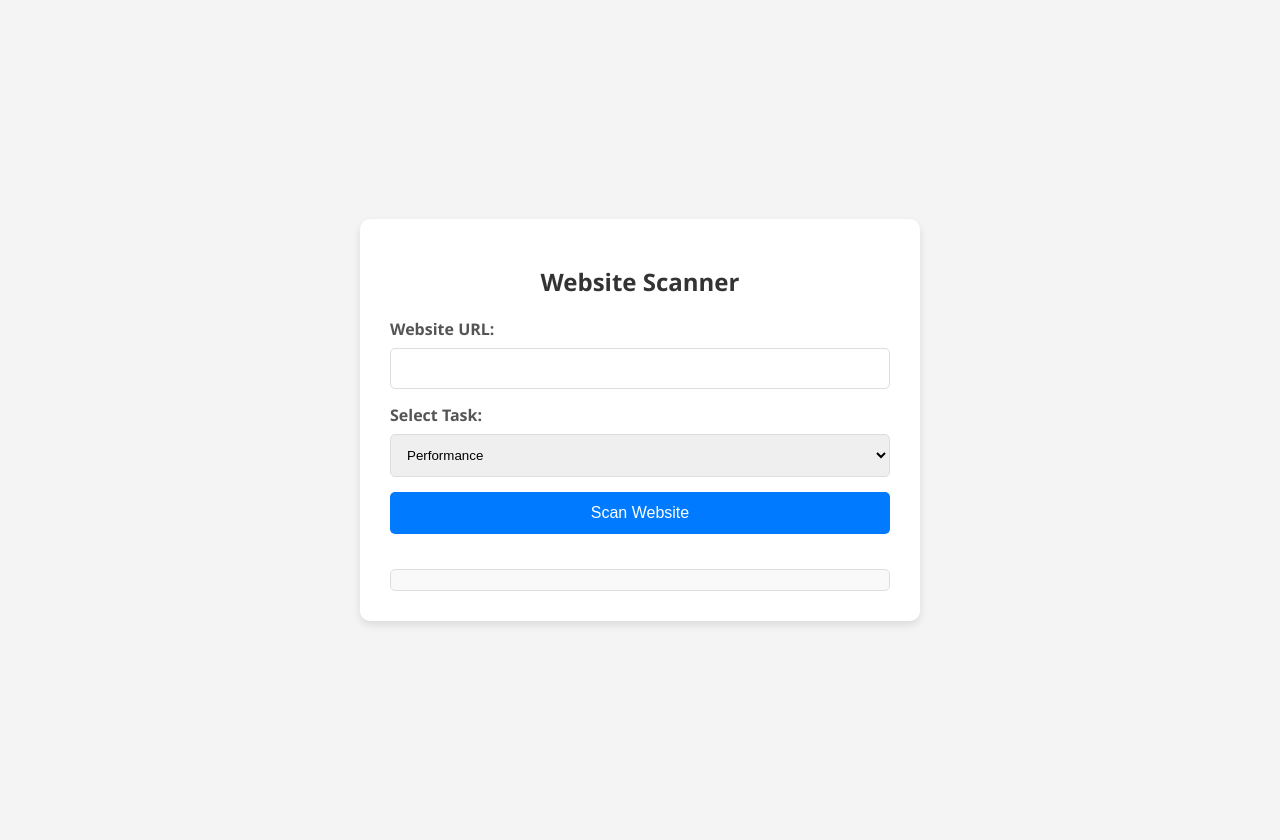
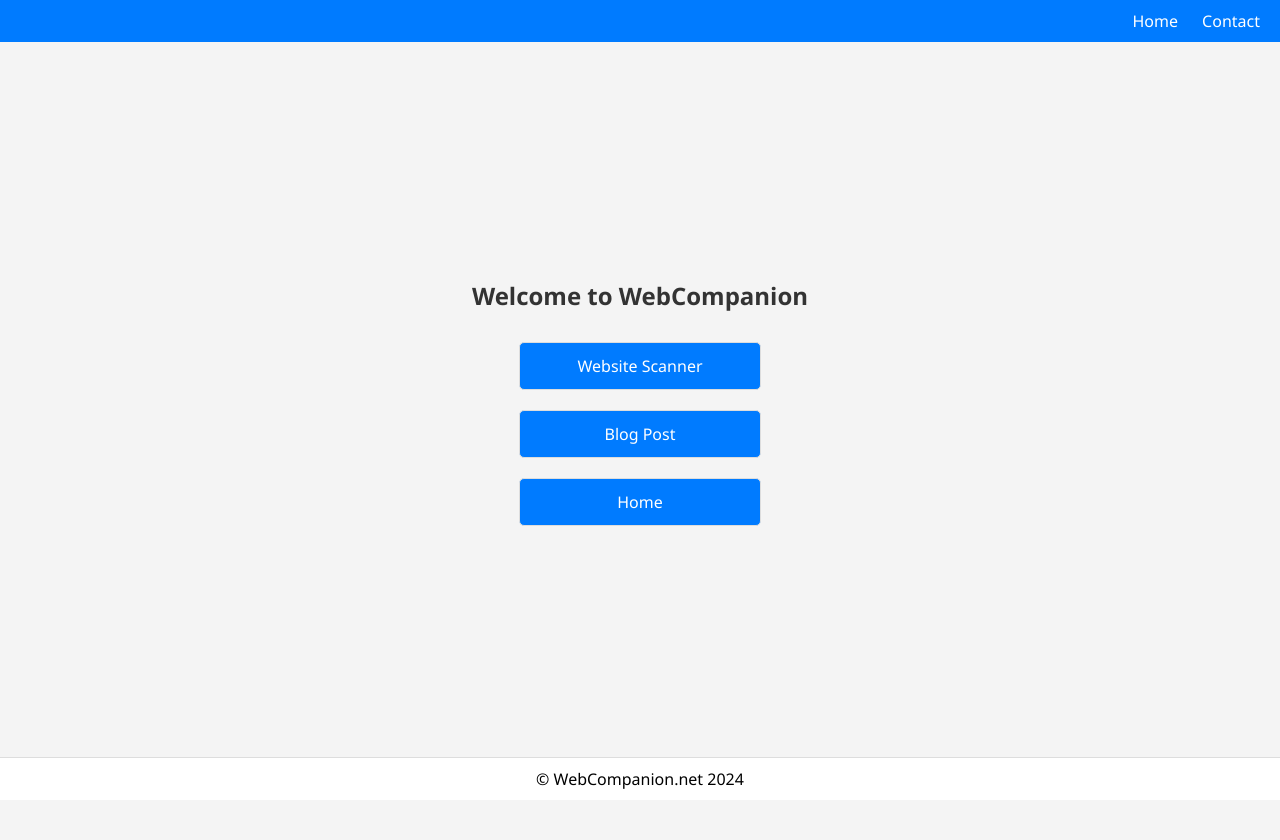
Before and after one commit to abiolashittu-org/webcompanion1, a Flask app: page / in a window 1280 px wide. After the commit the page ends 789 px from the top, so only its background shows below. Run offline with Flask 3, Linux system fonts and the light colour scheme.

Commit message:
Update webcompanion.html

```diff
--- a/templates/webcompanion.html
+++ b/templates/webcompanion.html
@@ -3,25 +3,38 @@
 <head>
     <meta charset="UTF-8">
     <meta name="viewport" content="width=device-width, initial-scale=1.0">
-    <title>Website Scanner</title>
+    <title>WebCompanion Home</title>
     <style>
         body {
             font-family: 'Segoe UI', Tahoma, Geneva, Verdana, sans-serif;
             background-color: #f4f4f4;
             margin: 0;
+            padding: 0;
+            display: flex;
+            flex-direction: column;
+            min-height: 100vh;
+        }
+        header {
+            background-color: #007bff;
+            color: white;
+            padding: 10px 20px;
+            text-align: right;
+        }
+        header a {
+            color: white;
+            margin-left: 20px;
+            text-decoration: none;
+        }
+        header a:hover {
+            text-decoration: underline;
+        }
+        .container {
+            flex: 1;
             padding: 20px;
             display: flex;
             justify-content: center;
             align-items: center;
-            height: 100vh;
-        }
-        .container {
-            background-color: #fff;
-            padding: 30px;
-            border-radius: 10px;
-            box-shadow: 0 4px 8px rgba(0, 0, 0, 0.1);
-            max-width: 500px;
-            width: 100%;
+            flex-direction: column;
         }
         h1 {
             font-size: 24px;
@@ -29,89 +42,54 @@
             text-align: center;
             color: #333;
         }
-        label {
+        .buttons {
+            display: flex;
+            flex-direction: column;
+            align-items: center;
+        }
+        .buttons a {
             display: block;
-            margin-bottom: 8px;
-            font-weight: bold;
-            color: #555;
-        }
-        input[type="text"],
-        select,
-        button {
-            width: 100%;
-            padding: 12px;
-            margin-bottom: 15px;
+            padding: 12px 20px;
+            margin: 10px 0;
             border: 1px solid #ddd;
             border-radius: 5px;
-            box-sizing: border-box;
-        }
-        button {
+            text-align: center;
+            text-decoration: none;
+            width: 200px;
             background-color: #007bff;
             color: white;
-            border: none;
-            cursor: pointer;
             font-size: 16px;
         }
-        button:hover {
+        .buttons a:hover {
             background-color: #0056b3;
         }
-        #response {
-            margin-top: 20px;
-            white-space: pre-wrap;
-            border: 1px solid #ddd;
-            padding: 10px;
-            border-radius: 5px;
-            background-color: #f9f9f9;
+        footer {
+            text-align: center;
+            padding: 10px 0;
+            background-color: #fff;
+            border-top: 1px solid #ddd;
         }
     </style>
 </head>
 <body>
 
+<header>
+    <a href="#">Home</a>
+    <a href="#contact">Contact</a>
+</header>
+
 <div class="container">
-    <h1>Website Scanner</h1>
-
-    <form id="scanForm">
-        <label for="url">Website URL:</label>
-        <input type="text" id="url" name="url" required>
-
-        <label for="task">Select Task:</label>
-        <select id="task" name="task">
-            <option value="performance">Performance</option>
-            <option value="errors">Errors</option>
-            <option value="security">Security</option>
-            <option value="seo">SEO</option>
-            <option value="chat">Chat Completion</option>
-        </select>
-
-        <button type="submit">Scan Website</button>
-    </form>
-
-    <div id="response"></div>
+    <h1>Welcome to WebCompanion</h1>
+    <div class="buttons">
+        <a href="website-scanner.html">Website Scanner</a>
+        <a href="#blog">Blog Post</a>
+        <a href="#">Home</a>
+    </div>
 </div>
 
-<script>
-    document.getElementById('scanForm').addEventListener('submit', function(event) {
-        event.preventDefault();
-
-        const url = document.getElementById('url').value;
-        const task = document.getElementById('task').value;
-
-        fetch('/scan', {
-            method: 'POST',
-            headers: {
-                'Content-Type': 'application/json',
-            },
-            body: JSON.stringify({ url, task }),
-        })
-        .then(response => response.json())
-        .then(data => {
-            document.getElementById('response').innerText = JSON.stringify(data, null, 2);
-        })
-        .catch(error => {
-            document.getElementById('response').innerText = 'Error: ' + error;
-        });
-    });
-</script>
+<footer>
+    &copy; WebCompanion.net 2024
+</footer>
 
 </body>
 </html>
```
